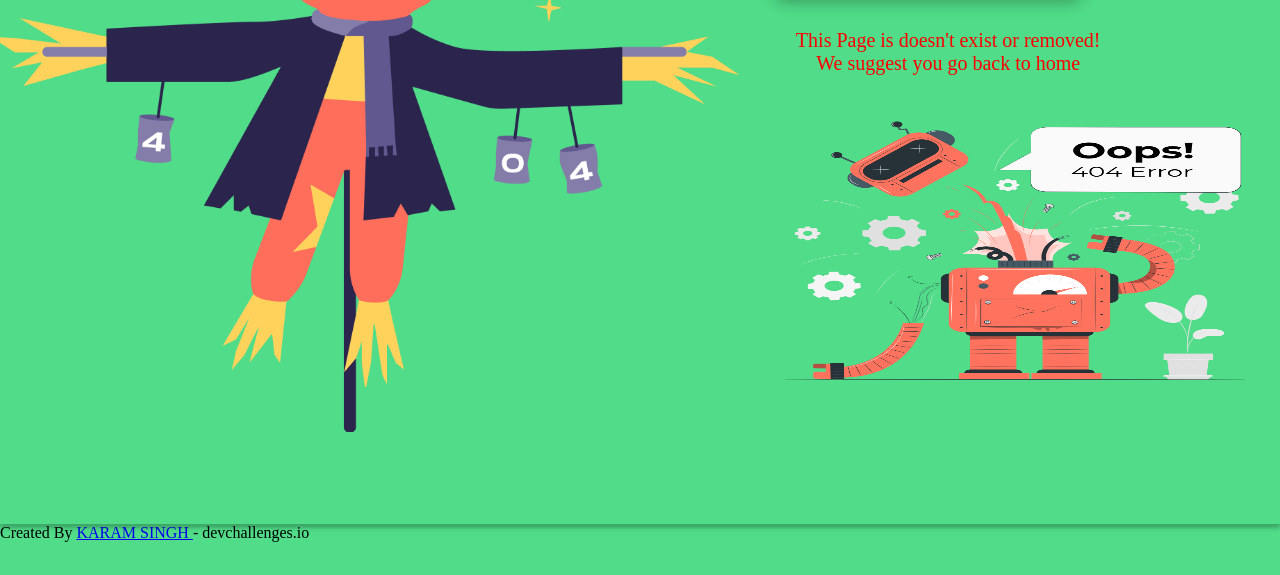
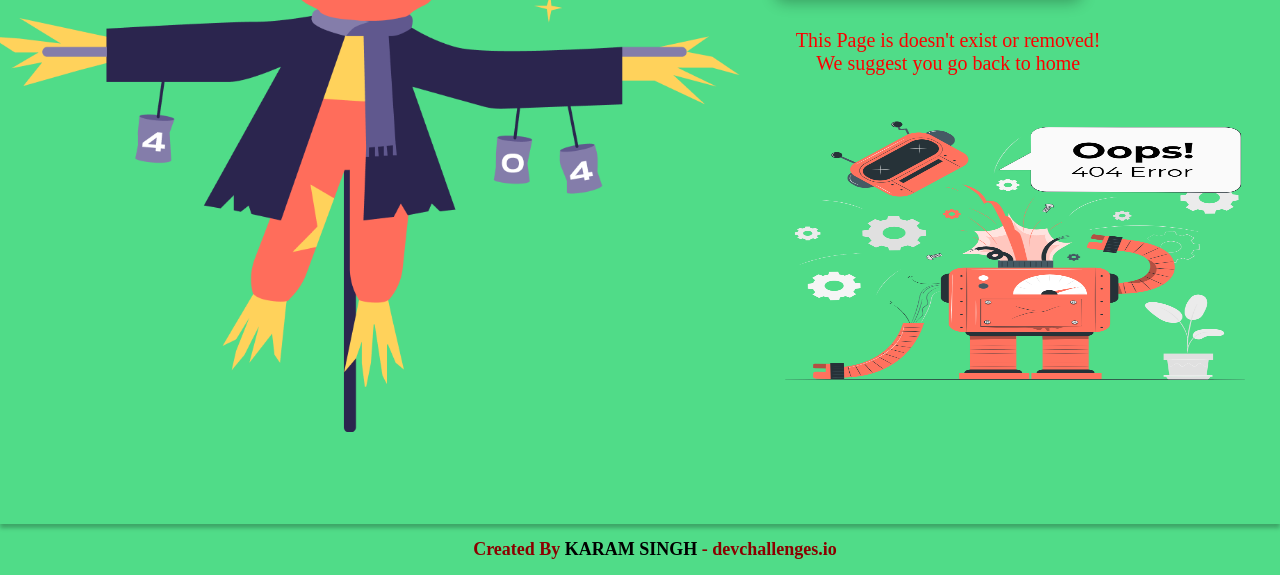
Before and after one commit to karam-7/404-Error, a plain HTML site: page index.html in a window 1280 px wide. Shown: the part 276-851 px from the top of the page. Before the commit the page ends 818 px from the top, so only its background shows below. Drawn offline with Linux system fonts and the light colour scheme.

Commit message:
css update

```diff
--- a/style.css
+++ b/style.css
@@ -17,6 +17,7 @@ body{
     flex-direction: row;
     padding: 3px 0;
     gap: 0;
+
 }
 
 .img{
@@ -125,6 +126,24 @@ body{
     flex-shrink: 0;
 }
 
+.foot{
+    text-align: center;
+    color: darkred;
+    font-size: large;
+    font-weight: bold;
+    margin: 10px;
+    padding: 5px;
+    width: 100%;
+}
+
+a{
+    color: black;
+    text-decoration: none;
+}
+
+a:hover{
+    color: darkmagenta;
+}
 
 @media screen and (max-width: 768px) {
     .img{
```
